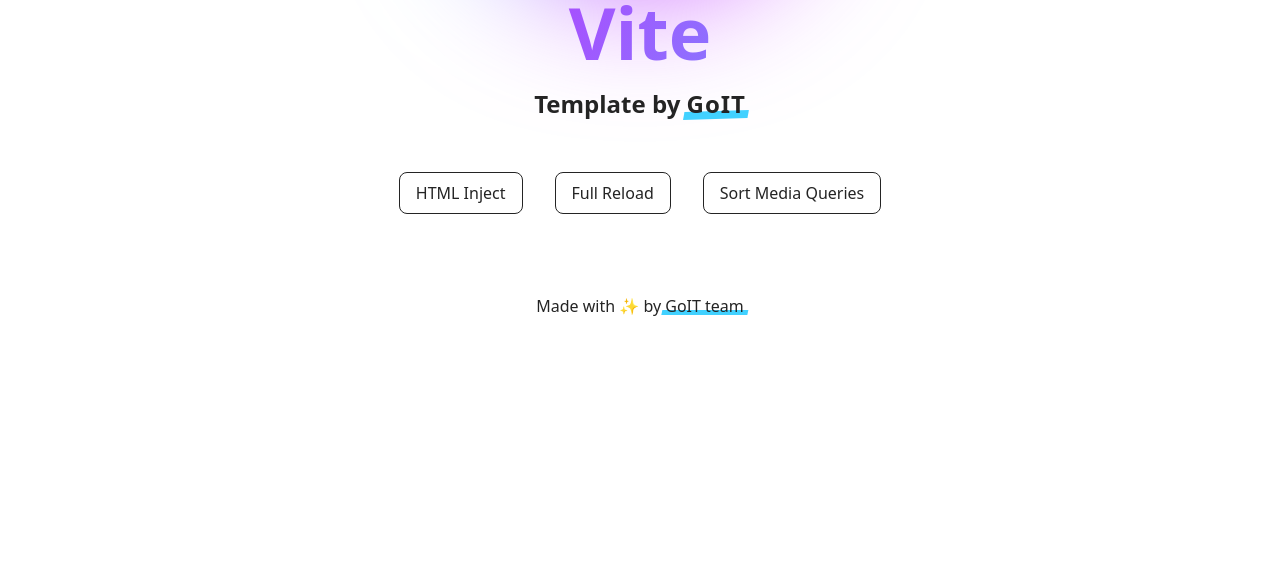
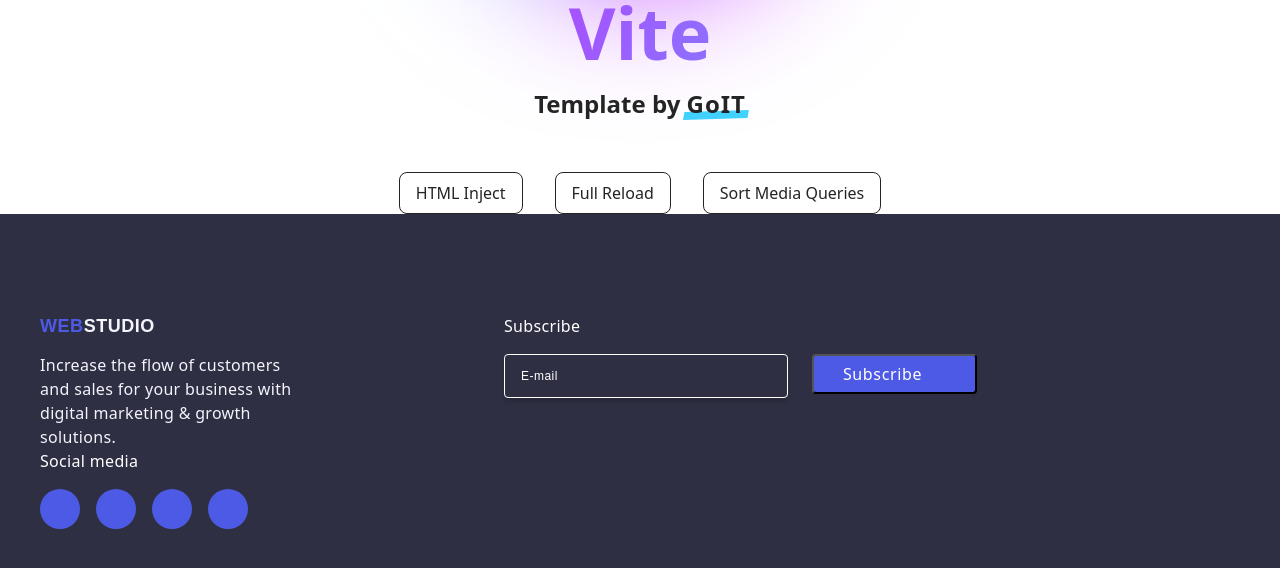
Before and after one commit to Yaroslav-Hoian/Business_prom-Blended_hw_2.2, a website built with Vite: page src/index.html in a window 1280 px wide. Shown: the part 462-1030 px from the top of the page. Before the commit the page ends 800 px from the top, so only its background shows below. Built offline with nearby package versions, Linux system fonts and the light colour scheme; files whose address does not match are found by name.

Commit message:
Add footer roman

```diff
--- /dev/null
+++ b/src/css/footer-roman.css
@@ -0,0 +1,141 @@
+.footer {
+    background: #2e2f42;
+    padding-top: 100px;
+    padding-bottom: 100px;
+}
+
+.logotype-footer {
+    font-family: "Raleway", sans-serif;
+    font-weight: 700;
+    line-height: 1.17;
+    letter-spacing: 0.03em;
+    text-transform: uppercase;
+    color:  #4d5ae5;
+    font-size: 18px;
+    display: inline-block;
+    margin-bottom: 16px;
+}
+
+.footer .container {
+    display: flex;
+    justify-content: flex-start;
+    align-items: baseline;
+}
+
+.footer-info {
+    line-height: 1.5;
+    letter-spacing: 0.02em;
+    color: #f4f4fd;
+    font-size: 16px;
+    max-width: 264px;
+}
+
+.footer-information {
+    margin-right: 120px;
+}
+
+.footer-studio {
+    color: #f4f4fd;
+}
+
+.footer-icons {
+    display: flex;
+    flex-direction: column;
+}
+
+.footer-social-title {
+    font-weight: 500;
+    font-size: 16px;
+    line-height: 1.5;
+    letter-spacing: 0.02em;
+    color: #fff;
+    margin-bottom: 16px;
+}
+
+.footer-social-icons-list {
+    display: flex;
+    gap: 16px;
+}
+
+.footer-social-icon-item .footer-social-icon-item-link {
+    background-color: #4d5ae5;
+    border-radius: 50%;
+    width: 40px;
+    height: 40px;
+    display: flex;
+    justify-content: center;
+    align-items: center;
+    transition: background-color 250ms cubic-bezier(0.4, 0, 0.2, 1);
+}
+
+.footer-social-icon-item .footer-social-icon-item-link:hover,
+.footer-social-icon-item .footer-social-icon-item-link:focus {
+    background-color: #31d0aa;
+}
+
+/*---------------------------- INPUT FOOTER------------------- */
+.input-footer {
+    margin-left: 80px;
+}
+
+
+.input-title-footer {
+    margin-bottom: 16px;
+    font-weight: 500;
+    font-size: 16px;
+    line-height: 1.5;
+    letter-spacing: 0.02em;
+    color: #ffffff;
+}
+
+.footer-form {
+    display: flex;
+    gap: 24px;
+}
+
+.input-area-footer {
+    width: 264px;
+    height: 40px;
+    border: 1px solid #ffffff;
+    background-color: transparent;
+    font-size: 12px;
+    line-height: 2;
+    letter-spacing: 0.04em;
+    color: #ffffff;
+    border-radius: 4px;
+    box-shadow: 0 4px 4px 0 rgba(0, 0, 0, 0.15);
+    padding-left: 16px;
+    outline: transparent;
+}
+
+.input-area-footer::placeholder {
+    color: #ffffff;
+}
+
+.footer-btn {
+    min-width: 165px;
+    height: 40px;
+    display: flex;
+    justify-content: center;
+    align-items: center;
+    font-family: inherit;
+    font-weight: 500;
+    font-size: 16px;
+    line-height: 1.5;
+    letter-spacing: 0.04em;
+    color: #ffffff;
+    background-color: #4d5ae5;
+    border-radius: 4px;
+    transition: background-color 250ms cubic-bezier(0.4, 0, 0.2, 1);
+}
+
+.footer-btn:hover,
+.footer-btn:focus {
+    background-color: #404bbf;
+}
+
+
+.input-footer-icon-btn {
+    fill: #ffffff;
+    margin-left: 16px;
+}
--- a/src/css/styles.css
+++ b/src/css/styles.css
@@ -15,4 +15,4 @@
 @import url('./vite-promo.css');
 @import url('./badges.css');
 @import url('./back-link.css');
-@import url('./footer.css');
+@import url('./footer-roman.css');
--- a/src/index.html
+++ b/src/index.html
@@ -16,7 +16,7 @@
       <load src="./partials/badges.html" />
     </main>
 
-    <load src="./partials/footer.html" />
+    <load src="./partials/footer-roman.html" />
 
     <script type="module" src="./main.js"></script>
   </body>
--- /dev/null
+++ b/src/partials/footer-roman.html
@@ -0,0 +1,63 @@
+    <!--Footer-->
+    <footer class="footer section">
+        <div class="container">
+          <div class="footer-box">
+            <div class="footer-information">
+                  <a href="./index.html" class="logotype-footer">
+            Web<span class="footer-studio">Studio</span>
+                  </a>
+                  <p class="footer-info">
+            Increase the flow of customers and sales for your business with digital
+            marketing & growth solutions.
+                  </p>
+                </div>
+                  <div class="footer-icons">
+            <p class="footer-social-title">Social media</p>
+            <ul class="footer-social-icons-list">
+              <li class="footer-social-icon-item">
+                <a href="" class="footer-social-icon-item-link">
+                  <svg class="icons" width="24" height="24">
+                    <use href="./images/icons.svg#instagram"></use>
+                  </svg>
+                </a>
+              </li>
+              <li class="footer-social-icon-item">
+                <a href="" class="footer-social-icon-item-link">
+                  <svg class="icons" width="24" height="24">
+                    <use href="./images/icons.svg#twitter"></use>
+                  </svg>
+                </a>
+              </li>
+              <li class="footer-social-icon-item">
+                <a href="" class="footer-social-icon-item-link">
+                  <svg class="icons" width="24" height="24">
+                    <use href="./images/icons.svg#facebook"></use>
+                  </svg>
+                </a>
+              </li>
+              <li class="footer-social-icon-item">
+                <a href="" class="footer-social-icon-item-link">
+                  <svg class="icons" width="24" height="24">
+                    <use href="./images/icons.svg#linkedin"></use>
+                  </svg>
+                </a>
+              </li>
+            </ul>
+            </div>
+          </div>
+        <!-------------------INPUT----------------->
+        <div class="input-footer">
+          <p class="input-title-footer">Subscribe</p>
+          <form class="footer-form">
+          <label class="label-footer">
+          <input class="input-area-footer" type="email" name="subscribe-mail" placeholder="E-mail">
+        </label>
+          <button class="footer-btn" type="submit">Subscribe
+            <svg class="footer-icon-btn" width="24" height="24">
+              <use href="./images/icons.svg#icon-telegram"></use>
+            </svg>
+          </button>
+        </form>
+        </div>
+      </div>
+      </footer>
```
